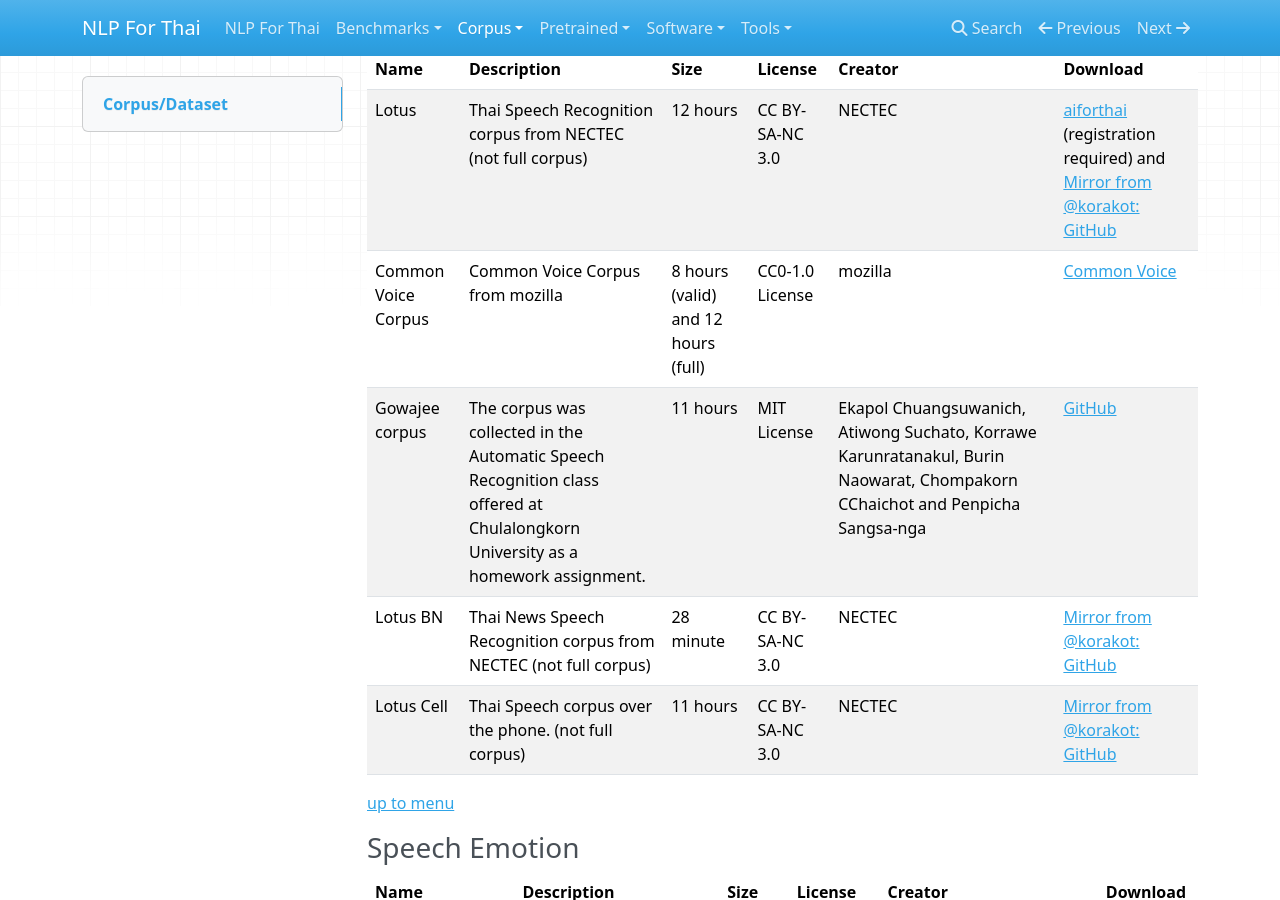
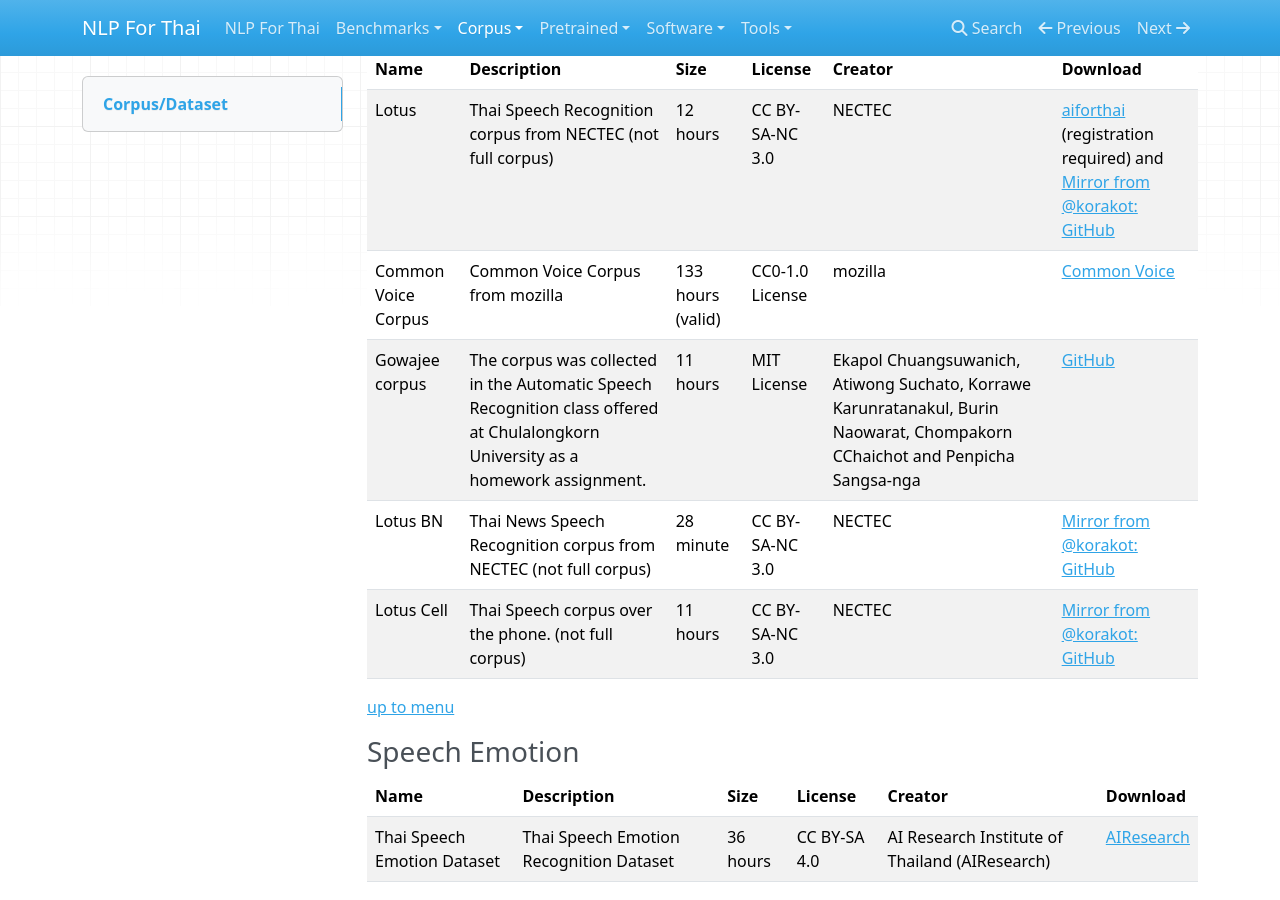
Before and after one commit to PyThaiNLP/nlpforthai.com, an MkDocs documentation site: the page built from docs/corpus/index.md, in a window 1280 px wide and 900 px high, scrolled down 8918 px. Built offline with MkDocs 1.6.1, drawn with Linux system fonts in a browser that asks for light colours; nearby versions of some CDN libraries.

Commit message:
Update index.md

```diff
--- a/docs/corpus/index.md
+++ b/docs/corpus/index.md
@@ -153,13 +153,13 @@
 
 ### Speech Recognition
 
-| Name                | Description                                                  | Size                                | License         | Creator                                                      | Download                                                     |
-| ------------------- | ------------------------------------------------------------ | ----------------------------------- | --------------- | ------------------------------------------------------------ | ------------------------------------------------------------ |
-| Lotus               | Thai Speech Recognition corpus from NECTEC (not full corpus) | 12 hours                            | CC BY-SA-NC 3.0 | NECTEC                                                       | [aiforthai](https://aiforthai.in.th/corpus.php) (registration required) and [Mirror from @korakot: GitHub](https://github.com/korakot/corpus/releases/download/v1.0/AIFORTHAI-LotusCorpus.zip) |
-| Common Voice Corpus | Common Voice Corpus from mozilla                             | 8 hours (valid) and 12 hours (full) | CC0-1.0 License | mozilla                                                      | [Common Voice](https://commonvoice.mozilla.org/th/datasets)  |
-| Gowajee corpus      | The corpus was collected in the Automatic Speech Recognition class offered at Chulalongkorn University as a homework assignment. | 11 hours                            | MIT License     | Ekapol Chuangsuwanich, Atiwong Suchato, Korrawe Karunratanakul, Burin Naowarat, Chompakorn CChaichot and Penpicha Sangsa-nga | [GitHub](https://github.com/ekapolc/gowajee_corpus)          |
-| Lotus BN            | Thai News Speech Recognition corpus from NECTEC (not full corpus) | 28 minute                           | CC BY-SA-NC 3.0 | NECTEC                                                       | [Mirror from @korakot: GitHub](https://github.com/korakot/corpus/releases/download/v1.0/LOTUS-BN.zip) |
-| Lotus Cell          | Thai Speech corpus over the phone. (not full corpus)         | 11 hours                            | CC BY-SA-NC 3.0 | NECTEC                                                       | [Mirror from @korakot: GitHub](https://github.com/korakot/corpus/releases/download/v1.0/LOTUS-cell-v1.0.zip) |
+| Name                | Description                                                  | Size              | License         | Creator                                                      | Download                                                     |
+| ------------------- | ------------------------------------------------------------ | ----------------- | --------------- | ------------------------------------------------------------ | ------------------------------------------------------------ |
+| Lotus               | Thai Speech Recognition corpus from NECTEC (not full corpus) | 12 hours          | CC BY-SA-NC 3.0 | NECTEC                                                       | [aiforthai](https://aiforthai.in.th/corpus.php) (registration required) and [Mirror from @korakot: GitHub](https://github.com/korakot/corpus/releases/download/v1.0/AIFORTHAI-LotusCorpus.zip) |
+| Common Voice Corpus | Common Voice Corpus from mozilla                             | 133 hours (valid) | CC0-1.0 License | mozilla                                                      | [Common Voice](https://commonvoice.mozilla.org/th/datasets)  |
+| Gowajee corpus      | The corpus was collected in the Automatic Speech Recognition class offered at Chulalongkorn University as a homework assignment. | 11 hours          | MIT License     | Ekapol Chuangsuwanich, Atiwong Suchato, Korrawe Karunratanakul, Burin Naowarat, Chompakorn CChaichot and Penpicha Sangsa-nga | [GitHub](https://github.com/ekapolc/gowajee_corpus)          |
+| Lotus BN            | Thai News Speech Recognition corpus from NECTEC (not full corpus) | 28 minute         | CC BY-SA-NC 3.0 | NECTEC                                                       | [Mirror from @korakot: GitHub](https://github.com/korakot/corpus/releases/download/v1.0/LOTUS-BN.zip) |
+| Lotus Cell          | Thai Speech corpus over the phone. (not full corpus)         | 11 hours          | CC BY-SA-NC 3.0 | NECTEC                                                       | [Mirror from @korakot: GitHub](https://github.com/korakot/corpus/releases/download/v1.0/LOTUS-cell-v1.0.zip) |
 
 [up to menu](#corpusdataset)
 
```
